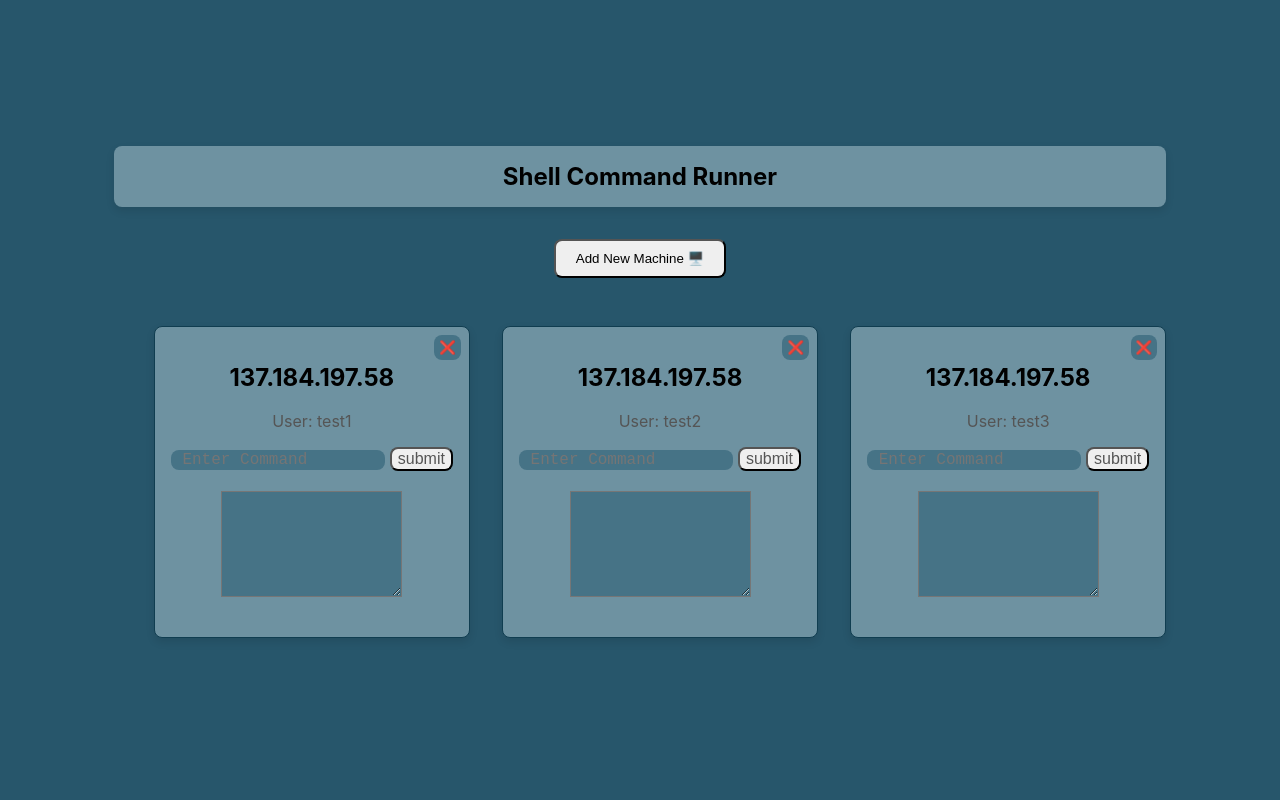
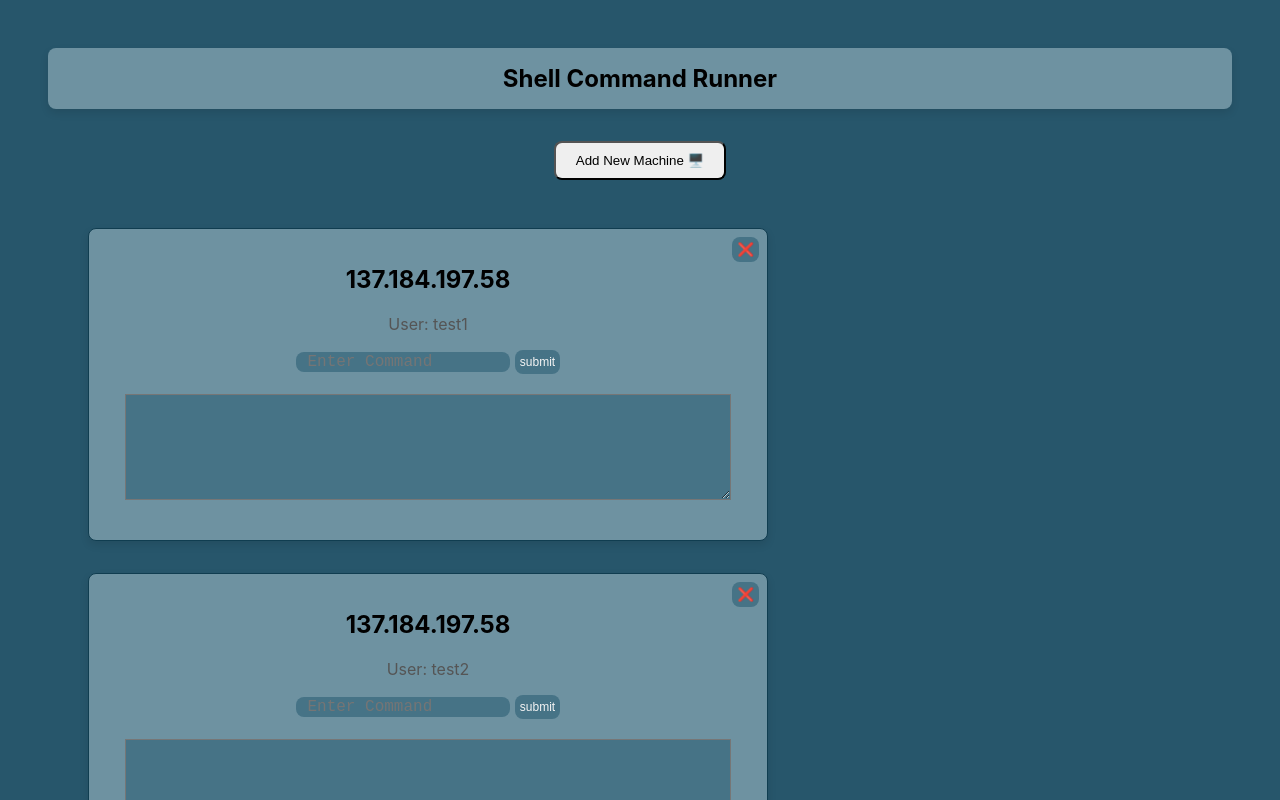
Before and after one commit to hyperwing/Benepass-assessment, a React (Create React App) app in the folder frontend/: page / in a window 1280 px wide. Shown: the top 800 px of the page. Built offline with nearby package versions, Linux system fonts and the light colour scheme.

Commit message:
added unix prefixes to output
fix order

```diff
--- a/frontend/src/Components/MCard/MCard.css
+++ b/frontend/src/Components/MCard/MCard.css
@@ -40,17 +40,22 @@
 }
 
 .card-button {
-    font-size: 1em;
-    color: #555;
+    font-size: 12px;
+    color: #f4f4f4;
     border-radius: 8px;
-    /* Rounded corners */
-
+    background-color: #467386;
+    border: #467386;
+    padding: 5px;
+}
+.card-button:hover{
+    background-color: #022f42;
 }
 
 .card-output {
     font-family: 'Courier New', Courier, monospace;
     color: #1f1d1d;
     background-color: #467386;
+    min-width: 600px;
     margin: 20px;
     height: 100px;
     text-wrap:wrap;
--- a/frontend/src/Components/MCard/MCard.js
+++ b/frontend/src/Components/MCard/MCard.js
@@ -22,7 +22,8 @@ function MCard({ machine, onDelete }) {
 
         try {
             const response = await axios.post(submitCommandURL, params)
-            setOutput(response.data);
+            const outputPrefix = machine.username + "@" + machine.hostname + ":~$ " + command + "\n"
+            setOutput(output.concat(outputPrefix + response.data));
             setCommand("")
         } catch (error) {
             setError("card-output-error")
```
